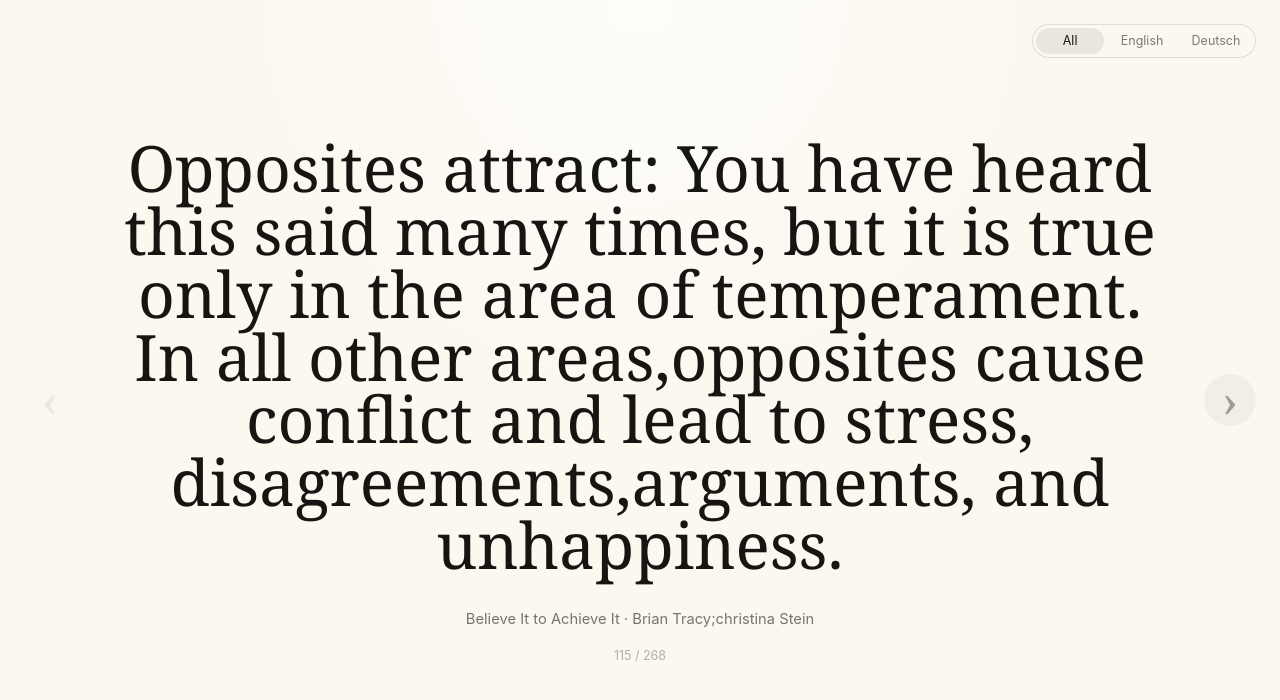
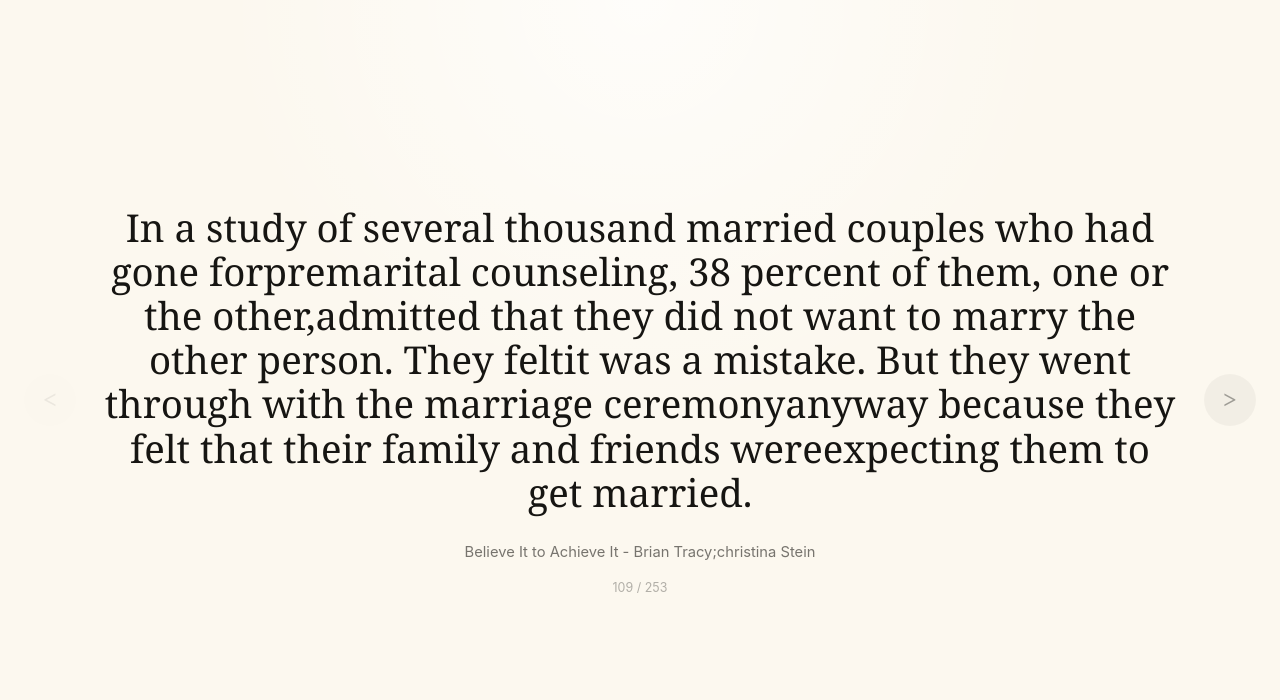
Before and after one commit to avollrath/supernote-quote, a React (Vite) app: page / in a window 1280 px wide. Shown: the top 700 px of the page. Built offline with nearby package versions, Linux system fonts and the light colour scheme.

Commit message:
Improve long quote readability and default to English

```diff
--- a/src/App.css
+++ b/src/App.css
@@ -4,51 +4,11 @@
   overflow: hidden;
   display: grid;
   place-items: center;
-  padding: 5rem 7rem;
-}
-
-.app-header {
-  position: fixed;
-  inset-block-start: 1.5rem;
-  inset-inline-end: 1.5rem;
-  z-index: 2;
-}
-
-.language-select {
-  display: inline-flex;
-  gap: 0.25rem;
-  padding: 0.2rem;
-  border: 1px solid rgba(22, 21, 18, 0.12);
-  border-radius: 999px;
-  background: rgba(252, 248, 239, 0.78);
-  backdrop-filter: blur(10px);
-}
-
-.language-option,
-.nav-button {
-  font: inherit;
-  color: inherit;
-  border: 0;
-  cursor: pointer;
-}
-
-.language-option {
-  min-width: 4.25rem;
-  padding: 0.42rem 0.72rem;
-  border-radius: 999px;
-  background: transparent;
-  font-size: 0.78rem;
-  line-height: 1;
-  color: rgba(22, 21, 18, 0.56);
-}
-
-.language-option-active {
-  color: #161512;
-  background: rgba(22, 21, 18, 0.08);
+  padding: 4rem 6rem;
 }
 
 .quote-stage {
-  width: min(100%, 72rem);
+  width: min(84vw, 1200px);
   text-align: center;
 }
 
@@ -59,32 +19,32 @@
     Georgia,
     'Times New Roman',
     serif;
-  font-size: clamp(2.5rem, 8svh, 6.5rem);
-  line-height: 0.98;
-  text-wrap: balance;
+  font-size: clamp(1.6rem, 3.5vw, 4rem);
+  line-height: 1.12;
+  text-wrap: pretty;
 }
 
 .quote-text-medium {
-  font-size: clamp(2rem, 6svh, 4.8rem);
-  line-height: 1.04;
+  font-size: clamp(1.45rem, 3vw, 3.2rem);
+  line-height: 1.15;
 }
 
 .quote-text-long {
-  font-size: clamp(1.35rem, 3.7svh, 3rem);
-  line-height: 1.16;
-  text-wrap: pretty;
+  font-size: clamp(1.1rem, 2vw, 2.15rem);
+  line-height: 1.18;
+  text-align: left;
 }
 
 .quote-source {
-  max-width: 42rem;
-  margin: 2rem auto 0;
+  max-width: min(76vw, 980px);
+  margin: 1.75rem auto 0;
   color: rgba(22, 21, 18, 0.58);
   font-size: 0.92rem;
   line-height: 1.4;
 }
 
 .quote-counter {
-  margin: 1.15rem 0 0;
+  margin: 1.1rem 0 0;
   color: rgba(22, 21, 18, 0.32);
   font-size: 0.78rem;
 }
@@ -103,15 +63,15 @@
   aspect-ratio: 1;
   display: grid;
   place-items: center;
+  border: 0;
   border-radius: 50%;
   background: rgba(22, 21, 18, 0.04);
   color: rgba(22, 21, 18, 0.38);
-  font-family:
-    Georgia,
+  font:
+    1.6rem/1 Georgia,
     'Times New Roman',
     serif;
-  font-size: 3rem;
-  line-height: 1;
+  cursor: pointer;
   transform: translateY(-50%);
   transition:
     background-color 160ms ease,
@@ -125,8 +85,7 @@
   color: rgba(22, 21, 18, 0.72);
 }
 
-.nav-button:focus-visible,
-.language-option:focus-visible {
+.nav-button:focus-visible {
   outline: 2px solid rgba(22, 21, 18, 0.42);
   outline-offset: 4px;
 }
@@ -146,28 +105,30 @@
 
 @media (max-width: 760px) {
   .quote-app {
-    padding: 5.5rem 1.25rem 6rem;
+    padding: 3rem 1.25rem 6rem;
   }
 
-  .app-header {
-    inset-inline: 0;
-    display: flex;
-    justify-content: center;
+  .quote-stage {
+    width: min(92vw, 1200px);
   }
 
   .quote-text {
-    font-size: clamp(2rem, 7svh, 4.5rem);
+    font-size: clamp(1.45rem, 6vw, 2.8rem);
+    line-height: 1.14;
   }
 
   .quote-text-medium {
-    font-size: clamp(1.65rem, 5svh, 3.25rem);
+    font-size: clamp(1.25rem, 5vw, 2.2rem);
+    line-height: 1.17;
   }
 
   .quote-text-long {
-    font-size: clamp(1.15rem, 3svh, 2rem);
+    font-size: clamp(1rem, 4vw, 1.45rem);
+    line-height: 1.2;
   }
 
   .quote-source {
+    max-width: 92vw;
     margin-top: 1.4rem;
     font-size: 0.85rem;
   }
@@ -176,7 +137,7 @@
     inset-block-start: auto;
     inset-block-end: 1rem;
     width: 2.75rem;
-    font-size: 2.3rem;
+    font-size: 1.25rem;
     transform: none;
   }
 }
--- a/src/App.tsx
+++ b/src/App.tsx
@@ -1,8 +1,6 @@
 import { useCallback, useEffect, useMemo, useState } from 'react'
 import quotesData from './data/quotes.json'
 import './App.css'
-
-type Language = 'all' | 'en' | 'de'
 
 type Quote = {
   id: string
@@ -14,19 +12,9 @@ type Quote = {
 }
 
 const quotes = quotesData as Quote[]
-const languageOptions: Array<{ value: Language; label: string }> = [
-  { value: 'all', label: 'All' },
-  { value: 'en', label: 'English' },
-  { value: 'de', label: 'Deutsch' },
-]
-
-const LANGUAGE_KEY = 'supernote-quote-language'
+const englishQuotes = quotes.filter((quote) => quote.language === 'en')
 const CURRENT_QUOTE_KEY = 'supernote-quote-current-id'
-
-function readStoredLanguage(): Language {
-  const stored = window.localStorage.getItem(LANGUAGE_KEY)
-  return stored === 'en' || stored === 'de' || stored === 'all' ? stored : 'all'
-}
+const LEGACY_LANGUAGE_KEY = 'supernote-quote-language'
 
 function pickRandomQuote(availableQuotes: Quote[], currentId?: string) {
   if (availableQuotes.length === 0) {
@@ -39,48 +27,36 @@ function pickRandomQuote(availableQuotes: Quote[], currentId?: string) {
   return candidates[index]
 }
 
-function getFilteredQuotes(language: Language) {
-  if (language === 'all') {
-    return quotes
-  }
-
-  return quotes.filter((quote) => quote.language === language)
-}
-
-function readInitialQuoteId(language: Language) {
-  const availableQuotes = getFilteredQuotes(language)
+function readInitialQuoteId() {
   const storedQuoteId = window.localStorage.getItem(CURRENT_QUOTE_KEY) ?? undefined
 
-  if (storedQuoteId && availableQuotes.some((quote) => quote.id === storedQuoteId)) {
+  if (storedQuoteId && englishQuotes.some((quote) => quote.id === storedQuoteId)) {
     return storedQuoteId
   }
 
-  return pickRandomQuote(availableQuotes)?.id
+  return pickRandomQuote(englishQuotes)?.id
 }
 
 function App() {
-  const [selectedLanguage, setSelectedLanguage] = useState<Language>(() => readStoredLanguage())
-  const [currentQuoteId, setCurrentQuoteId] = useState<string | undefined>(() => readInitialQuoteId(readStoredLanguage()))
+  const [currentQuoteId, setCurrentQuoteId] = useState<string | undefined>(() => readInitialQuoteId())
   const [history, setHistory] = useState<string[]>([])
 
-  const filteredQuotes = useMemo(() => getFilteredQuotes(selectedLanguage), [selectedLanguage])
+  const currentQuote = useMemo(() => {
+    return englishQuotes.find((quote) => quote.id === currentQuoteId)
+  }, [currentQuoteId])
 
-  const currentQuote = useMemo(() => {
-    return filteredQuotes.find((quote) => quote.id === currentQuoteId)
-  }, [currentQuoteId, filteredQuotes])
-
-  const currentIndex = currentQuote ? filteredQuotes.findIndex((quote) => quote.id === currentQuote.id) : -1
+  const currentIndex = currentQuote ? englishQuotes.findIndex((quote) => quote.id === currentQuote.id) : -1
   const quoteLengthClass = currentQuote
-    ? currentQuote.text.length > 700
+    ? currentQuote.text.length > 620
       ? 'quote-text quote-text-long'
-      : currentQuote.text.length > 360
+      : currentQuote.text.length > 320
         ? 'quote-text quote-text-medium'
         : 'quote-text'
     : 'quote-text'
 
   useEffect(() => {
-    window.localStorage.setItem(LANGUAGE_KEY, selectedLanguage)
-  }, [selectedLanguage])
+    window.localStorage.removeItem(LEGACY_LANGUAGE_KEY)
+  }, [])
 
   useEffect(() => {
     if (currentQuoteId) {
@@ -91,7 +67,7 @@ function App() {
   }, [currentQuoteId])
 
   const showNextQuote = useCallback(() => {
-    const nextQuote = pickRandomQuote(filteredQuotes, currentQuote?.id)
+    const nextQuote = pickRandomQuote(englishQuotes, currentQuote?.id)
 
     if (!nextQuote) {
       return
@@ -99,7 +75,7 @@ function App() {
 
     setHistory((previousHistory) => (currentQuote ? [...previousHistory, currentQuote.id] : previousHistory))
     setCurrentQuoteId(nextQuote.id)
-  }, [currentQuote, filteredQuotes])
+  }, [currentQuote])
 
   const showPreviousQuote = useCallback(() => {
     setHistory((previousHistory) => {
@@ -113,21 +89,6 @@ function App() {
       return previousHistory.slice(0, -1)
     })
   }, [])
-
-  const chooseLanguage = useCallback(
-    (language: Language) => {
-      const nextQuotes = getFilteredQuotes(language)
-      const nextQuote =
-        currentQuote && nextQuotes.some((quote) => quote.id === currentQuote.id)
-          ? currentQuote
-          : pickRandomQuote(nextQuotes)
-
-      setSelectedLanguage(language)
-      setHistory([])
-      setCurrentQuoteId(nextQuote?.id)
-    },
-    [currentQuote],
-  )
 
   useEffect(() => {
     function handleKeyDown(event: KeyboardEvent) {
@@ -158,21 +119,6 @@ function App() {
 
   return (
     <main className="quote-app">
-      <header className="app-header">
-        <div className="language-select" aria-label="Quote language">
-          {languageOptions.map((option) => (
-            <button
-              key={option.value}
-              type="button"
-              className={option.value === selectedLanguage ? 'language-option language-option-active' : 'language-option'}
-              onClick={() => chooseLanguage(option.value)}
-            >
-              {option.label}
-            </button>
-          ))}
-        </div>
-      </header>
-
       <button
         className="nav-button nav-button-previous"
         type="button"
@@ -180,7 +126,7 @@ function App() {
         disabled={!history.length}
         aria-label="Previous quote"
       >
-        ‹
+        {'<'}
       </button>
 
       <section className="quote-stage" aria-live="polite">
@@ -189,14 +135,14 @@ function App() {
             <p className={quoteLengthClass}>{currentQuote.text}</p>
             <p className="quote-source">
               {currentQuote.bookTitle}
-              {currentQuote.author ? <span> · {currentQuote.author}</span> : null}
+              {currentQuote.author ? <span> - {currentQuote.author}</span> : null}
             </p>
             <p className="quote-counter">
-              {currentIndex + 1} / {filteredQuotes.length}
+              {currentIndex + 1} / {englishQuotes.length}
             </p>
           </>
         ) : (
-          <p className="empty-state">No quotes available.</p>
+          <p className="empty-state">No English quotes available.</p>
         )}
       </section>
 
@@ -204,10 +150,10 @@ function App() {
         className="nav-button nav-button-next"
         type="button"
         onClick={showNextQuote}
-        disabled={!filteredQuotes.length}
+        disabled={!englishQuotes.length}
         aria-label="Next quote"
       >
-        ›
+        {'>'}
       </button>
     </main>
   )
```
